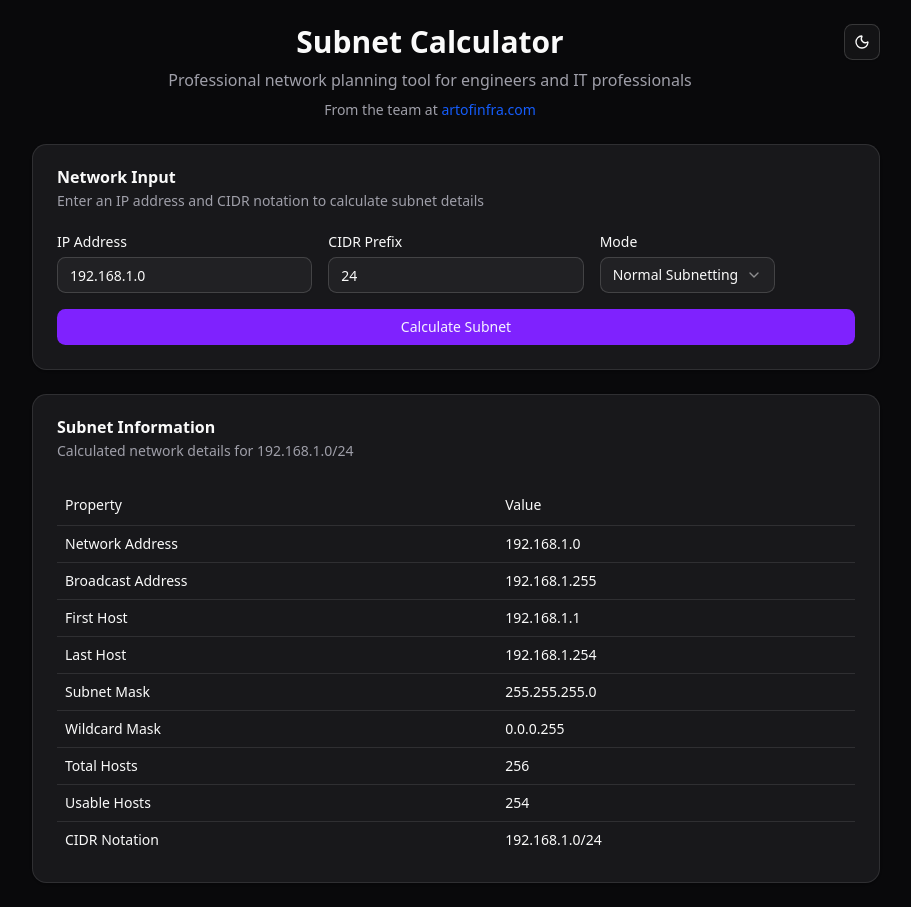
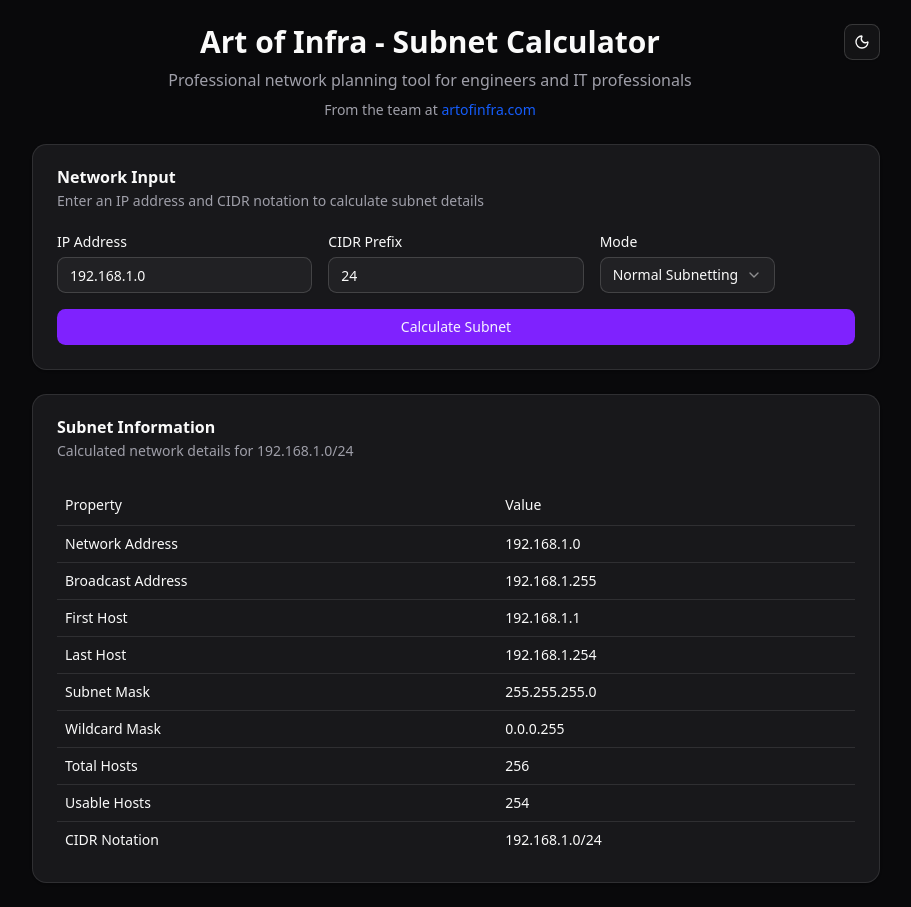
Before and after one commit to danjonesio/AoI-Subnet-Calculator, a Next.js app: page / in a window 1280 px wide. Shown: the whole page, without its empty margins (184-1095 px from the left). Built offline with nearby package versions, Linux system fonts and the light colour scheme.

Commit message:
main title rename

```diff
--- a/src/components/subnet-calculator.tsx
+++ b/src/components/subnet-calculator.tsx
@@ -135,7 +135,7 @@
     <div className="max-w-4xl mx-auto p-6 space-y-6">
       <div className="flex justify-between items-start mb-6">
         <div className="text-center flex-1 space-y-2">
-          <h1 className="text-3xl font-bold">Subnet Calculator</h1>
+          <h1 className="text-3xl font-bold">Art of Infra - Subnet Calculator</h1>
           <p className="text-muted-foreground">
             Professional network planning tool for engineers and IT professionals
           </p>
```
